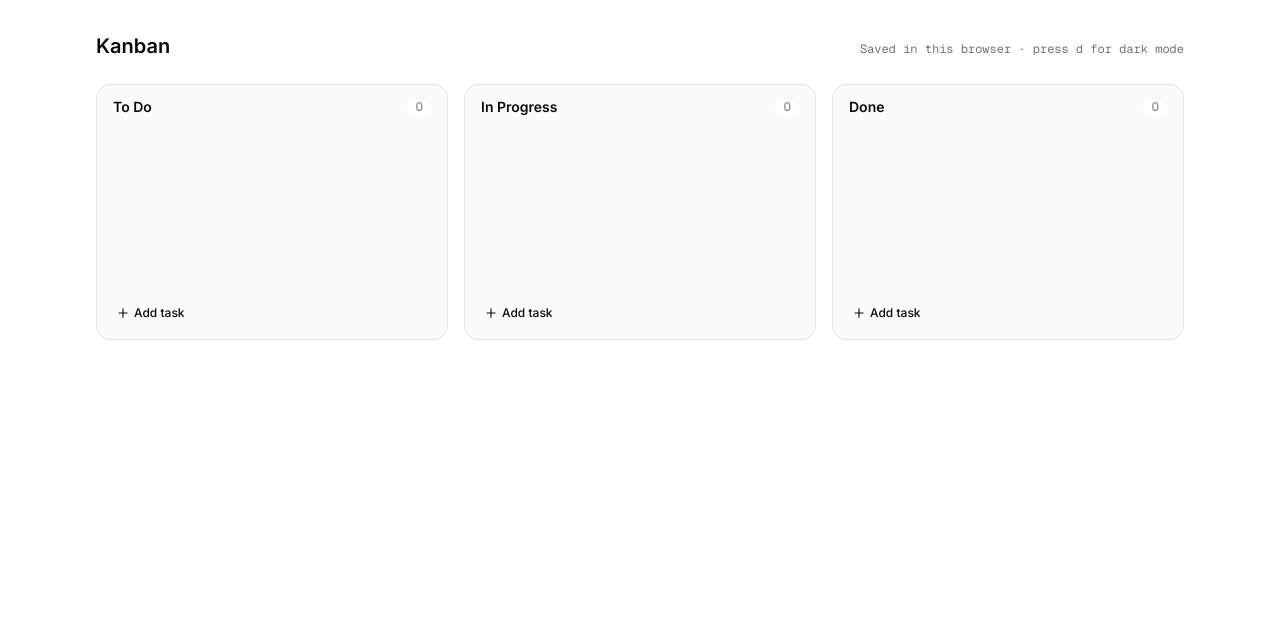
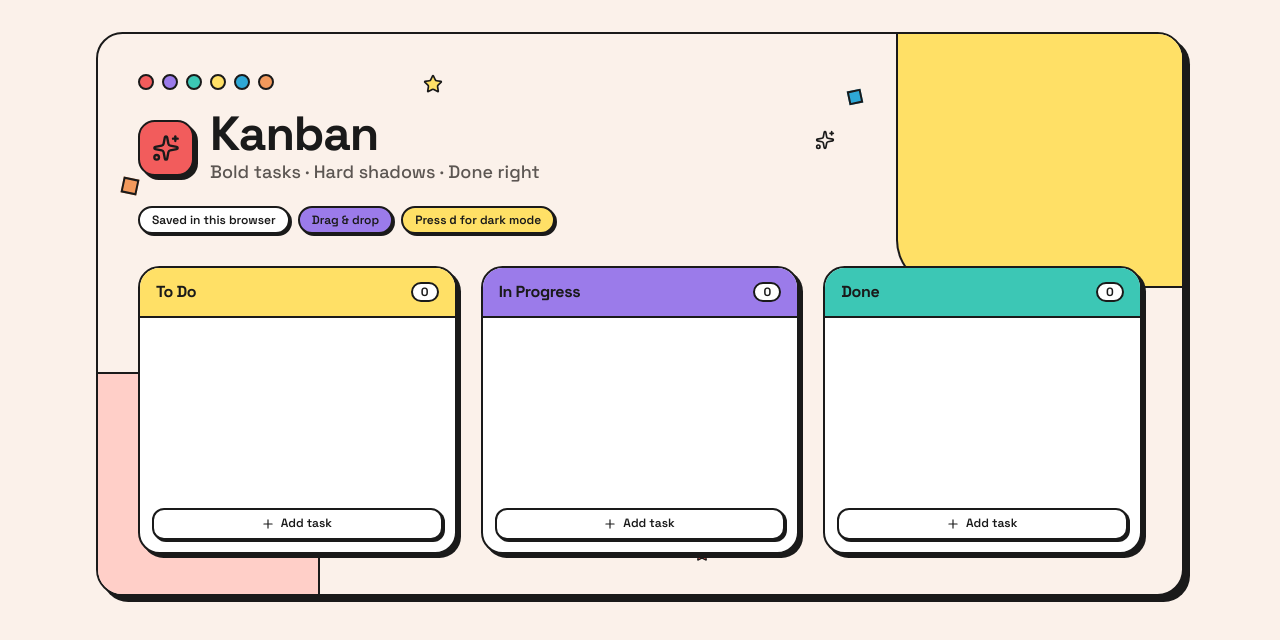
Before and after one commit to mkluszczynski/roundtable-demo-project, a Next.js app: page / in a window 1280 px wide. Shown: the top 640 px of the page. Built offline with nearby package versions, Linux system fonts and the light colour scheme.

Commit message:
Roundtable task #63
* Roundtable task #63: Redesign our project based on this image

* Roundtable task #63: Redesign our project based on this image

---------

Co-authored-by: Roundtable Agent <agent@roundtable.local>

```diff
--- a/app/globals.css
+++ b/app/globals.css
@@ -7,6 +7,17 @@
 @theme inline {
     --font-heading: var(--font-sans);
     --font-sans: var(--font-sans);
+    --color-nb-red: var(--nb-red);
+    --color-nb-violet: var(--nb-violet);
+    --color-nb-teal: var(--nb-teal);
+    --color-nb-yellow: var(--nb-yellow);
+    --color-nb-blue: var(--nb-blue);
+    --color-nb-orange: var(--nb-orange);
+    --color-nb-pink: var(--nb-pink);
+    --color-nb-ink: var(--nb-ink);
+    --shadow-brutal-sm: 2px 2px 0 0 var(--shadow-color);
+    --shadow-brutal: 4px 4px 0 0 var(--shadow-color);
+    --shadow-brutal-lg: 6px 6px 0 0 var(--shadow-color);
     --color-sidebar-ring: var(--sidebar-ring);
     --color-sidebar-border: var(--sidebar-border);
     --color-sidebar-accent-foreground: var(--sidebar-accent-foreground);
@@ -48,72 +59,92 @@
 }
 
 :root {
-    --background: oklch(1 0 0);
-    --foreground: oklch(0.145 0 0);
-    --card: oklch(1 0 0);
-    --card-foreground: oklch(0.145 0 0);
-    --popover: oklch(1 0 0);
-    --popover-foreground: oklch(0.145 0 0);
-    --primary: oklch(0.205 0 0);
-    --primary-foreground: oklch(0.985 0 0);
-    --secondary: oklch(0.97 0 0);
-    --secondary-foreground: oklch(0.205 0 0);
-    --muted: oklch(0.97 0 0);
-    --muted-foreground: oklch(0.556 0 0);
-    --accent: oklch(0.97 0 0);
-    --accent-foreground: oklch(0.205 0 0);
-    --destructive: oklch(0.577 0.245 27.325);
-    --border: oklch(0.922 0 0);
-    --input: oklch(0.922 0 0);
-    --ring: oklch(0.708 0 0);
-    --chart-1: oklch(0.87 0 0);
-    --chart-2: oklch(0.556 0 0);
-    --chart-3: oklch(0.439 0 0);
-    --chart-4: oklch(0.371 0 0);
-    --chart-5: oklch(0.269 0 0);
-    --radius: 0.625rem;
-    --sidebar: oklch(0.985 0 0);
-    --sidebar-foreground: oklch(0.145 0 0);
-    --sidebar-primary: oklch(0.205 0 0);
-    --sidebar-primary-foreground: oklch(0.985 0 0);
-    --sidebar-accent: oklch(0.97 0 0);
-    --sidebar-accent-foreground: oklch(0.205 0 0);
-    --sidebar-border: oklch(0.922 0 0);
-    --sidebar-ring: oklch(0.708 0 0);
+    --background: #fbf1ea;
+    --foreground: #1a1a1a;
+    --card: #ffffff;
+    --card-foreground: #1a1a1a;
+    --popover: #ffffff;
+    --popover-foreground: #1a1a1a;
+    --primary: #f25c5c;
+    --primary-foreground: #1a1a1a;
+    --secondary: #9b7bea;
+    --secondary-foreground: #1a1a1a;
+    --muted: #efe3d8;
+    --muted-foreground: #5c5652;
+    --accent: #ffe066;
+    --accent-foreground: #1a1a1a;
+    --destructive: #f25c5c;
+    --border: #1a1a1a;
+    --input: #1a1a1a;
+    --ring: #1a1a1a;
+    --chart-1: #f25c5c;
+    --chart-2: #9b7bea;
+    --chart-3: #3cc7b5;
+    --chart-4: #ffe066;
+    --chart-5: #2ea8d6;
+    --radius: 0.75rem;
+    --sidebar: #fbf1ea;
+    --sidebar-foreground: #1a1a1a;
+    --sidebar-primary: #f25c5c;
+    --sidebar-primary-foreground: #1a1a1a;
+    --sidebar-accent: #ffe066;
+    --sidebar-accent-foreground: #1a1a1a;
+    --sidebar-border: #1a1a1a;
+    --sidebar-ring: #1a1a1a;
+
+    /* Neo-brutalist palette */
+    --nb-red: #f25c5c;
+    --nb-violet: #9b7bea;
+    --nb-teal: #3cc7b5;
+    --nb-yellow: #ffe066;
+    --nb-blue: #2ea8d6;
+    --nb-orange: #f2995c;
+    --nb-pink: #ffcfc8;
+    --nb-ink: #1a1a1a;
+    --shadow-color: #1a1a1a;
 }
 
 .dark {
-    --background: oklch(0.145 0 0);
-    --foreground: oklch(0.985 0 0);
-    --card: oklch(0.205 0 0);
-    --card-foreground: oklch(0.985 0 0);
-    --popover: oklch(0.205 0 0);
-    --popover-foreground: oklch(0.985 0 0);
-    --primary: oklch(0.922 0 0);
-    --primary-foreground: oklch(0.205 0 0);
-    --secondary: oklch(0.269 0 0);
-    --secondary-foreground: oklch(0.985 0 0);
-    --muted: oklch(0.269 0 0);
-    --muted-foreground: oklch(0.708 0 0);
-    --accent: oklch(0.269 0 0);
-    --accent-foreground: oklch(0.985 0 0);
-    --destructive: oklch(0.704 0.191 22.216);
-    --border: oklch(1 0 0 / 10%);
-    --input: oklch(1 0 0 / 15%);
-    --ring: oklch(0.556 0 0);
-    --chart-1: oklch(0.87 0 0);
-    --chart-2: oklch(0.556 0 0);
-    --chart-3: oklch(0.439 0 0);
-    --chart-4: oklch(0.371 0 0);
-    --chart-5: oklch(0.269 0 0);
-    --sidebar: oklch(0.205 0 0);
-    --sidebar-foreground: oklch(0.985 0 0);
-    --sidebar-primary: oklch(0.488 0.243 264.376);
-    --sidebar-primary-foreground: oklch(0.985 0 0);
-    --sidebar-accent: oklch(0.269 0 0);
-    --sidebar-accent-foreground: oklch(0.985 0 0);
-    --sidebar-border: oklch(1 0 0 / 10%);
-    --sidebar-ring: oklch(0.556 0 0);
+    --background: #1b1a1f;
+    --foreground: #fbf1ea;
+    --card: #26252b;
+    --card-foreground: #fbf1ea;
+    --popover: #26252b;
+    --popover-foreground: #fbf1ea;
+    --primary: #f26b6b;
+    --primary-foreground: #1a1a1a;
+    --secondary: #a68bf0;
+    --secondary-foreground: #1a1a1a;
+    --muted: #2f2d35;
+    --muted-foreground: #b8afa8;
+    --accent: #f5d75c;
+    --accent-foreground: #1a1a1a;
+    --destructive: #f26b6b;
+    --border: #fbf1ea;
+    --input: #fbf1ea;
+    --ring: #fbf1ea;
+    --chart-1: #f26b6b;
+    --chart-2: #a68bf0;
+    --chart-3: #45c9b8;
+    --chart-4: #f5d75c;
+    --chart-5: #3aaedb;
+    --sidebar: #1b1a1f;
+    --sidebar-foreground: #fbf1ea;
+    --sidebar-primary: #f26b6b;
+    --sidebar-primary-foreground: #1a1a1a;
+    --sidebar-accent: #f5d75c;
+    --sidebar-accent-foreground: #1a1a1a;
+    --sidebar-border: #fbf1ea;
+    --sidebar-ring: #fbf1ea;
+
+    --nb-red: #f26b6b;
+    --nb-violet: #a68bf0;
+    --nb-teal: #45c9b8;
+    --nb-yellow: #f5d75c;
+    --nb-blue: #3aaedb;
+    --nb-orange: #f2a46b;
+    --nb-pink: #e8a69c;
+    --shadow-color: #fbf1ea;
 }
 
 @layer base {
--- a/app/layout.tsx
+++ b/app/layout.tsx
@@ -1,11 +1,14 @@
 import type { Metadata } from "next"
-import { Geist_Mono, Inter } from "next/font/google"
+import { Geist_Mono, Space_Grotesk } from "next/font/google"
 
 import "./globals.css"
 import { ThemeProvider } from "@/components/theme-provider"
 import { cn } from "@/lib/utils";
 
-const inter = Inter({subsets:['latin'],variable:'--font-sans'})
+const spaceGrotesk = Space_Grotesk({
+  subsets: ["latin"],
+  variable: "--font-sans",
+})
 
 const fontMono = Geist_Mono({
   subsets: ["latin"],
@@ -26,7 +29,7 @@ export default function RootLayout({
     <html
       lang="en"
       suppressHydrationWarning
-      className={cn("antialiased", fontMono.variable, "font-sans", inter.variable)}
+      className={cn("antialiased", fontMono.variable, "font-sans", spaceGrotesk.variable)}
     >
       <body>
         <ThemeProvider>{children}</ThemeProvider>
--- a/app/page.tsx
+++ b/app/page.tsx
@@ -1,15 +1,81 @@
+import { Sparkles, Star } from "lucide-react"
+
 import { Board } from "@/components/kanban/board"
+
+const SWATCHES = [
+  "bg-nb-red",
+  "bg-nb-violet",
+  "bg-nb-teal",
+  "bg-nb-yellow",
+  "bg-nb-blue",
+  "bg-nb-orange",
+]
+
+function Decorations() {
+  return (
+    <div
+      aria-hidden
+      className="pointer-events-none absolute inset-0 -z-10 hidden md:block"
+    >
+      <div className="absolute -top-0.5 -right-0.5 h-64 w-72 rounded-bl-[3rem] border-b-2 border-l-2 border-foreground bg-nb-yellow" />
+      <div className="absolute -bottom-0.5 -left-0.5 h-56 w-56 rounded-tr-[3rem] border-t-2 border-r-2 border-foreground bg-nb-pink" />
+      <Star className="absolute top-10 left-[30%] size-5 fill-nb-yellow" />
+      <Star className="absolute bottom-8 left-[55%] size-4 fill-nb-red" />
+      <Sparkles className="absolute top-24 right-[32%] size-5" />
+      <span className="absolute top-36 left-6 size-4 rotate-12 border-2 border-foreground bg-nb-orange" />
+      <span className="absolute top-14 right-80 size-3.5 -rotate-12 border-2 border-foreground bg-nb-blue" />
+      <span className="absolute right-12 bottom-10 size-4 rotate-12 border-2 border-foreground bg-nb-yellow" />
+      <span className="absolute bottom-24 left-[42%] size-3 rotate-45 border-2 border-foreground bg-nb-teal" />
+    </div>
+  )
+}
 
 export default function Page() {
   return (
-    <main className="mx-auto flex min-h-svh max-w-6xl flex-col gap-6 p-4 md:p-8">
-      <header className="flex items-baseline justify-between gap-4">
-        <h1 className="text-xl font-semibold">Kanban</h1>
-        <p className="font-mono text-xs text-muted-foreground">
-          Saved in this browser · press <kbd>d</kbd> for dark mode
-        </p>
-      </header>
-      <Board />
+    <main className="mx-auto min-h-svh max-w-6xl p-4 md:p-8">
+      <div className="relative isolate flex flex-col gap-8 overflow-hidden rounded-3xl border-2 border-foreground bg-background p-4 shadow-brutal-lg md:p-10">
+        <Decorations />
+
+        <header className="flex flex-col gap-5">
+          <div className="flex items-center gap-2">
+            {SWATCHES.map((swatch) => (
+              <span
+                key={swatch}
+                aria-hidden
+                className={`size-4 rounded-full border-2 border-foreground ${swatch}`}
+              />
+            ))}
+          </div>
+
+          <div className="flex items-center gap-4">
+            <div className="grid size-14 shrink-0 place-items-center rounded-xl border-2 border-foreground bg-nb-red text-nb-ink shadow-brutal">
+              <Sparkles className="size-7" />
+            </div>
+            <div>
+              <h1 className="font-heading text-4xl font-bold tracking-tight md:text-5xl">
+                Kanban
+              </h1>
+              <p className="text-lg font-medium text-muted-foreground">
+                Bold tasks · Hard shadows · Done right
+              </p>
+            </div>
+          </div>
+
+          <ul className="flex flex-wrap gap-2 text-xs font-semibold text-nb-ink">
+            <li className="rounded-full border-2 border-foreground bg-card px-3 py-1 text-foreground shadow-brutal-sm">
+              Saved in this browser
+            </li>
+            <li className="rounded-full border-2 border-foreground bg-nb-violet px-3 py-1 shadow-brutal-sm">
+              Drag &amp; drop
+            </li>
+            <li className="rounded-full border-2 border-foreground bg-nb-yellow px-3 py-1 shadow-brutal-sm">
+              Press <kbd className="font-mono">d</kbd> for dark mode
+            </li>
+          </ul>
+        </header>
+
+        <Board />
+      </div>
     </main>
   )
 }
--- a/components/kanban/board.tsx
+++ b/components/kanban/board.tsx
@@ -9,7 +9,7 @@ export function Board() {
   const { tasks, hydrated, addTask, updateTask, deleteTask, moveTask } = useTasks()
 
   return (
-    <div className="grid gap-4 md:grid-cols-3">
+    <div className="grid items-start gap-6 md:grid-cols-3">
       {COLUMNS.map((column, columnIndex) => {
         const columnTasks = tasks.filter((t) => t.status === column.id)
         const prev = COLUMNS[columnIndex - 1]
@@ -18,6 +18,7 @@ export function Board() {
         return (
           <Column
             key={column.id}
+            id={column.id}
             title={column.title}
             count={columnTasks.length}
             onAdd={(title, description, priority) => addTask(column.id, title, description, priority)}
--- a/components/kanban/column.tsx
+++ b/components/kanban/column.tsx
@@ -3,12 +3,19 @@
 import { useState } from "react"
 import { Plus } from "lucide-react"
 
-import { PrioritySelect } from "@/components/kanban/priority"
+import { fieldClassName, PrioritySelect } from "@/components/kanban/priority"
 import { Button } from "@/components/ui/button"
-import { DEFAULT_PRIORITY, type Priority } from "@/lib/kanban/types"
+import { DEFAULT_PRIORITY, type ColumnId, type Priority } from "@/lib/kanban/types"
 import { cn } from "@/lib/utils"
 
+const COLUMN_ACCENTS: Record<ColumnId, string> = {
+  todo: "bg-nb-yellow",
+  "in-progress": "bg-nb-violet",
+  done: "bg-nb-teal",
+}
+
 type ColumnProps = {
+  id: ColumnId
   title: string
   count: number
   onAdd: (title: string, description: string | undefined, priority: Priority) => void
@@ -16,7 +23,7 @@ type ColumnProps = {
   children: React.ReactNode
 }
 
-export function Column({ title, count, onAdd, onDropTask, children }: ColumnProps) {
+export function Column({ id, title, count, onAdd, onDropTask, children }: ColumnProps) {
   const [adding, setAdding] = useState(false)
   const [newTitle, setNewTitle] = useState("")
   const [newDescription, setNewDescription] = useState("")
@@ -47,20 +54,27 @@ export function Column({ title, count, onAdd, onDropTask, children }: ColumnProp
       }}
       onDropCapture={() => setDragOver(false)}
       className={cn(
-        "flex min-h-64 flex-col gap-3 rounded-xl border bg-muted/40 p-3 transition-colors",
-        dragOver && "border-primary/50 bg-muted"
+        "flex min-h-72 flex-col overflow-hidden rounded-2xl border-2 border-foreground bg-card shadow-brutal transition-all",
+        dragOver && "-translate-x-0.5 -translate-y-0.5 border-dashed bg-muted shadow-brutal-lg"
       )}
     >
-      <header className="flex items-center justify-between px-1">
-        <h2 className="text-sm font-semibold">{title}</h2>
-        <span className="rounded-full bg-background px-2 text-xs text-muted-foreground">{count}</span>
+      <header
+        className={cn(
+          "flex items-center justify-between border-b-2 border-foreground px-4 py-3 text-nb-ink",
+          COLUMN_ACCENTS[id]
+        )}
+      >
+        <h2 className="text-base font-bold tracking-tight">{title}</h2>
+        <span className="min-w-7 rounded-full border-2 border-nb-ink bg-white px-2 text-center text-xs font-bold">
+          {count}
+        </span>
       </header>
 
-      <div className="flex flex-1 flex-col gap-2">{children}</div>
+      <div className="flex flex-1 flex-col gap-3 p-3">{children}</div>
 
       {adding ? (
         <form
-          className="flex flex-col gap-2"
+          className="flex flex-col gap-2.5 px-3 pb-3"
           onSubmit={(e) => {
             e.preventDefault()
             const trimmed = newTitle.trim()
@@ -75,7 +89,7 @@ export function Column({ title, count, onAdd, onDropTask, children }: ColumnProp
             value={newTitle}
             onChange={(e) => setNewTitle(e.target.value)}
             placeholder="Task title"
-            className="rounded-md border bg-background px-2 py-1 text-sm outline-none focus-visible:ring-2 focus-visible:ring-ring/30"
+            className={cn(fieldClassName, "text-sm")}
             aria-label="New task title"
           />
           <textarea
@@ -83,12 +97,12 @@ export function Column({ title, count, onAdd, onDropTask, children }: ColumnProp
             onChange={(e) => setNewDescription(e.target.value)}
             rows={2}
             placeholder="Description (optional)"
-            className="resize-none rounded-md border bg-background px-2 py-1 text-xs outline-none focus-visible:ring-2 focus-visible:ring-ring/30"
+            className={cn(fieldClassName, "resize-none text-xs")}
             aria-label="New task description"
           />
           <PrioritySelect value={newPriority} onChange={setNewPriority} aria-label="New task priority" />
-          <div className="flex justify-end gap-1">
-            <Button type="button" variant="ghost" size="sm" onClick={reset}>
+          <div className="flex justify-end gap-2">
+            <Button type="button" variant="outline" size="sm" onClick={reset}>
               Cancel
             </Button>
             <Button type="submit" size="sm" disabled={!newTitle.trim()}>
@@ -97,10 +111,12 @@ export function Column({ title, count, onAdd, onDropTask, children }: ColumnProp
           </div>
         </form>
       ) : (
-        <Button variant="ghost" className="justify-start" onClick={() => setAdding(true)}>
-          <Plus data-icon="inline-start" />
-          Add task
-        </Button>
+        <div className="px-3 pb-3">
+          <Button variant="outline" className="w-full" onClick={() => setAdding(true)}>
+            <Plus data-icon="inline-start" />
+            Add task
+          </Button>
+        </div>
       )}
     </section>
   )
--- a/components/kanban/priority.tsx
+++ b/components/kanban/priority.tsx
@@ -1,10 +1,13 @@
 import { PRIORITIES, type Priority } from "@/lib/kanban/types"
 import { cn } from "@/lib/utils"
 
+export const fieldClassName =
+  "rounded-lg border-2 border-foreground bg-card px-2.5 py-1.5 text-foreground shadow-brutal-sm transition-all outline-none placeholder:text-muted-foreground focus-visible:-translate-x-px focus-visible:-translate-y-px focus-visible:shadow-brutal"
+
 const PRIORITY_STYLES: Record<Priority, string> = {
-  low: "bg-muted text-muted-foreground",
-  medium: "bg-amber-500/15 text-amber-700 dark:text-amber-400",
-  high: "bg-destructive/15 text-destructive",
+  low: "bg-nb-teal",
+  medium: "bg-nb-yellow",
+  high: "bg-nb-red",
 }
 
 type PrioritySelectProps = {
@@ -13,12 +16,16 @@ type PrioritySelectProps = {
   "aria-label": string
 }
 
-export function PrioritySelect({ value, onChange, "aria-label": ariaLabel }: PrioritySelectProps) {
+export function PrioritySelect({
+  value,
+  onChange,
+  "aria-label": ariaLabel,
+}: PrioritySelectProps) {
   return (
     <select
       value={value}
       onChange={(e) => onChange(e.target.value as Priority)}
-      className="rounded-md border bg-background px-2 py-1 text-xs outline-none focus-visible:ring-2 focus-visible:ring-ring/30"
+      className={cn(fieldClassName, "text-xs font-medium")}
       aria-label={ariaLabel}
     >
       {PRIORITIES.map((p) => (
@@ -35,7 +42,7 @@ export function PriorityBadge({ priority }: { priority: Priority }) {
   return (
     <span
       className={cn(
-        "w-fit rounded-full px-1.5 py-0.5 text-[10px] font-medium tracking-wide uppercase",
+        "w-fit rounded-full border-2 border-foreground px-2 py-0.5 text-[10px] font-bold tracking-wide text-nb-ink uppercase",
         PRIORITY_STYLES[priority]
       )}
     >
--- a/components/theme-provider.tsx
+++ b/components/theme-provider.tsx
@@ -10,8 +10,8 @@ function ThemeProvider({
   return (
     <NextThemesProvider
       attribute="class"
-      defaultTheme="system"
-      enableSystem
+      defaultTheme="light"
+      enableSystem={false}
       disableTransitionOnChange
       {...props}
     >
--- a/components/ui/button.tsx
+++ b/components/ui/button.tsx
@@ -2,32 +2,34 @@ import { Button as ButtonPrimitive } from "@base-ui/react/button"
 import { cva, type VariantProps } from "class-variance-authority"
 import { cn } from "cn"
 
+const brutal =
+  "border-2 border-foreground text-nb-ink shadow-brutal-sm hover:-translate-x-px hover:-translate-y-px hover:shadow-brutal active:not-aria-[haspopup]:translate-x-0.5 active:not-aria-[haspopup]:translate-y-0.5 active:not-aria-[haspopup]:shadow-none aria-expanded:translate-x-0.5 aria-expanded:translate-y-0.5 aria-expanded:shadow-none"
+
 const buttonVariants = cva(
-  "group/button inline-flex shrink-0 items-center justify-center rounded-md border border-transparent bg-clip-padding text-xs/relaxed font-medium whitespace-nowrap transition-all outline-none select-none focus-visible:border-ring focus-visible:ring-2 focus-visible:ring-ring/30 active:not-aria-[haspopup]:translate-y-px disabled:pointer-events-none disabled:opacity-50 aria-invalid:border-destructive aria-invalid:ring-2 aria-invalid:ring-destructive/20 dark:aria-invalid:border-destructive/50 dark:aria-invalid:ring-destructive/40 [&_svg]:pointer-events-none [&_svg]:shrink-0 [&_svg:not([class*='size-'])]:size-4",
+  "group/button inline-flex shrink-0 items-center justify-center rounded-lg bg-clip-padding text-xs/relaxed font-semibold whitespace-nowrap transition-all outline-none select-none focus-visible:ring-2 focus-visible:ring-ring focus-visible:ring-offset-2 focus-visible:ring-offset-background disabled:pointer-events-none disabled:opacity-50 aria-invalid:border-destructive aria-invalid:ring-2 aria-invalid:ring-destructive/20 [&_svg]:pointer-events-none [&_svg]:shrink-0 [&_svg:not([class*='size-'])]:size-4",
   {
     variants: {
       variant: {
-        default: "bg-primary text-primary-foreground hover:bg-primary/80",
-        outline:
-          "border-border hover:bg-input/50 hover:text-foreground aria-expanded:bg-muted aria-expanded:text-foreground dark:bg-input/30",
-        secondary:
-          "bg-secondary text-secondary-foreground hover:bg-[color-mix(in_oklch,var(--secondary),var(--foreground)_5%)] aria-expanded:bg-secondary aria-expanded:text-secondary-foreground",
+        default: `${brutal} bg-primary`,
+        secondary: `${brutal} bg-secondary`,
+        accent: `${brutal} bg-nb-teal`,
+        warning: `${brutal} bg-nb-yellow`,
+        destructive: `${brutal} bg-destructive`,
+        outline: `${brutal} bg-card text-foreground hover:bg-muted`,
         ghost:
-          "hover:bg-muted hover:text-foreground aria-expanded:bg-muted aria-expanded:text-foreground dark:hover:bg-muted/50",
-        destructive:
-          "bg-destructive/10 text-destructive hover:bg-destructive/20 focus-visible:border-destructive/40 focus-visible:ring-destructive/20 dark:bg-destructive/20 dark:hover:bg-destructive/30 dark:focus-visible:ring-destructive/40",
-        link: "text-primary underline-offset-4 hover:underline",
+          "border-2 border-transparent hover:border-foreground hover:bg-muted hover:text-foreground aria-expanded:bg-muted aria-expanded:text-foreground",
+        link: "border-2 border-transparent text-foreground underline-offset-4 hover:underline",
       },
       size: {
         default:
-          "h-7 gap-1 px-2 text-xs/relaxed has-data-[icon=inline-end]:pr-1.5 has-data-[icon=inline-start]:pl-1.5 [&_svg:not([class*='size-'])]:size-3.5",
-        xs: "h-5 gap-1 rounded-sm px-2 text-[0.625rem] has-data-[icon=inline-end]:pr-1.5 has-data-[icon=inline-start]:pl-1.5 [&_svg:not([class*='size-'])]:size-2.5",
-        sm: "h-6 gap-1 px-2 text-xs/relaxed has-data-[icon=inline-end]:pr-1.5 has-data-[icon=inline-start]:pl-1.5 [&_svg:not([class*='size-'])]:size-3",
-        lg: "h-8 gap-1 px-2.5 text-xs/relaxed has-data-[icon=inline-end]:pr-2 has-data-[icon=inline-start]:pl-2 [&_svg:not([class*='size-'])]:size-4",
-        icon: "size-7 [&_svg:not([class*='size-'])]:size-3.5",
-        "icon-xs": "size-5 rounded-sm [&_svg:not([class*='size-'])]:size-2.5",
-        "icon-sm": "size-6 [&_svg:not([class*='size-'])]:size-3",
-        "icon-lg": "size-8 [&_svg:not([class*='size-'])]:size-4",
+          "h-8 gap-1.5 px-3 text-xs/relaxed has-data-[icon=inline-end]:pr-2.5 has-data-[icon=inline-start]:pl-2.5 [&_svg:not([class*='size-'])]:size-3.5",
+        xs: "h-6 gap-1 rounded-md px-2 text-[0.625rem] has-data-[icon=inline-end]:pr-1.5 has-data-[icon=inline-start]:pl-1.5 [&_svg:not([class*='size-'])]:size-2.5",
+        sm: "h-7 gap-1 px-2.5 text-xs/relaxed has-data-[icon=inline-end]:pr-2 has-data-[icon=inline-start]:pl-2 [&_svg:not([class*='size-'])]:size-3",
+        lg: "h-10 gap-1.5 px-4 text-sm has-data-[icon=inline-end]:pr-3 has-data-[icon=inline-start]:pl-3 [&_svg:not([class*='size-'])]:size-4",
+        icon: "size-8 [&_svg:not([class*='size-'])]:size-3.5",
+        "icon-xs": "size-6 rounded-md [&_svg:not([class*='size-'])]:size-3",
+        "icon-sm": "size-7 rounded-md [&_svg:not([class*='size-'])]:size-3.5",
+        "icon-lg": "size-10 [&_svg:not([class*='size-'])]:size-4",
       },
     },
     defaultVariants: {
```
Also changed, not shown: components/kanban/task-card.tsx (+14 -14 lines).
